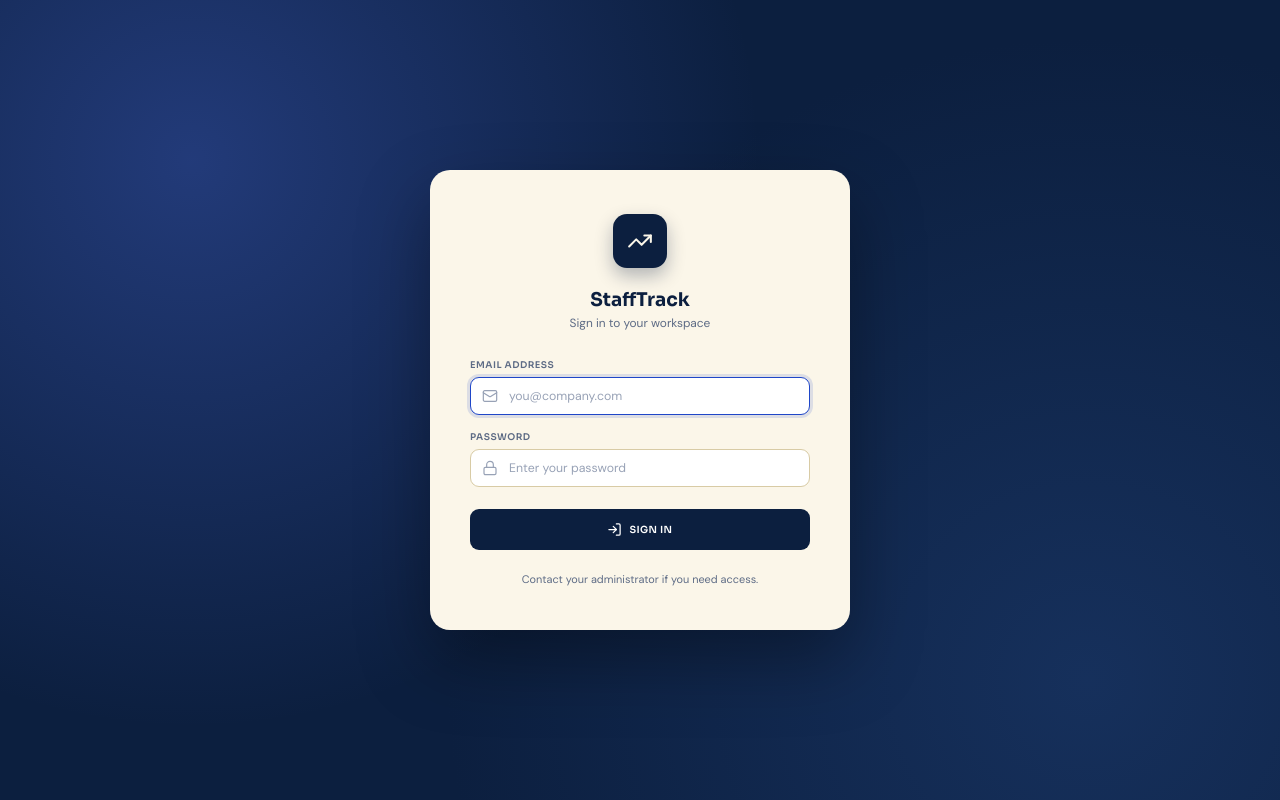
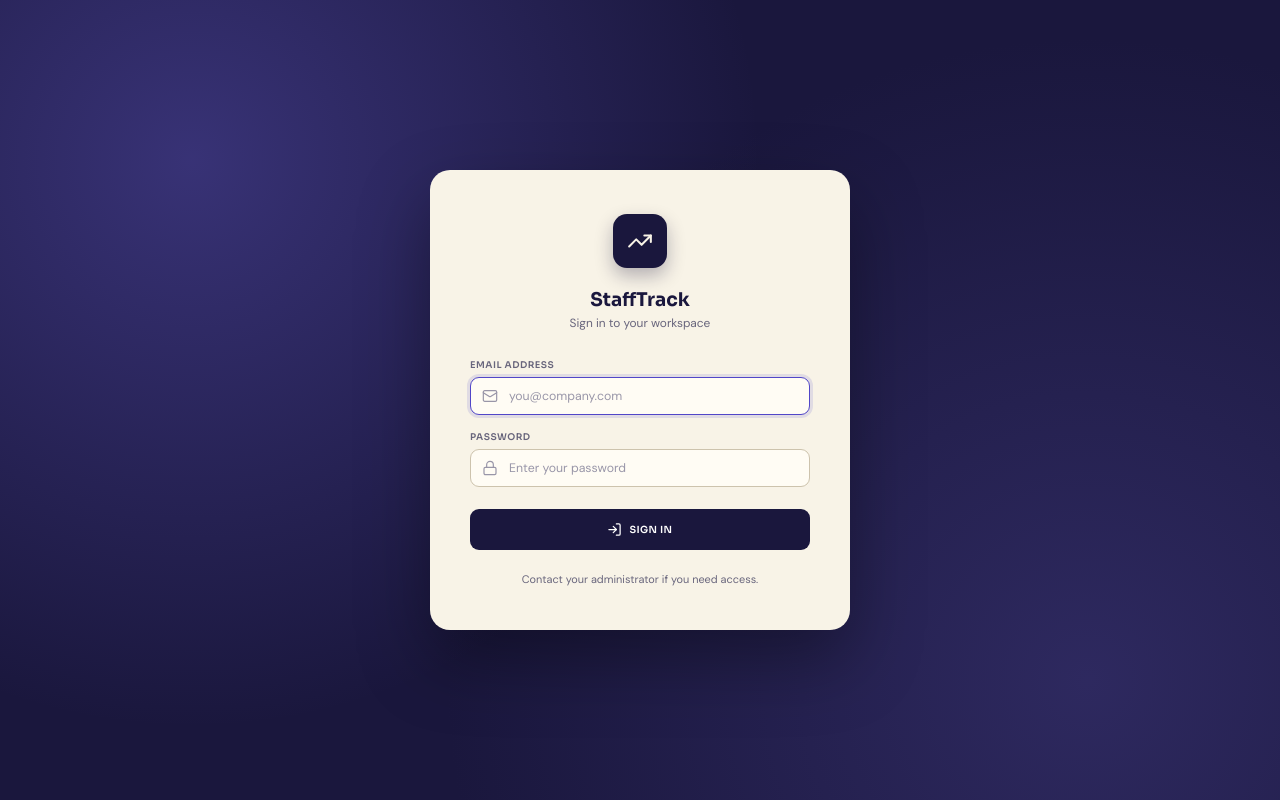
Before and after one commit to magnus-innovativedev/RandD-staff-commitment, a Flask app: page /login in a window 1280 px wide. Run offline with Flask 3, Linux system fonts and the light colour scheme; some libraries are stand-ins or nearby versions.

Commit message:
changed colour theme

```diff
--- a/Statics/css/style.css
+++ b/Statics/css/style.css
@@ -9,20 +9,20 @@
   --sidebar-w: 264px;
   --sidebar-collapsed-w: 76px;
 
-  --bg: #fbf6e9;
-  --surface: #fffdf8;
-  --surface-2: #f6efdc;
-  --border: #eadfc6;
-  --border-str: #d8cba5;
-  --shadow: rgba(12, 31, 63, .07);
-  --shadow-lg: rgba(12, 31, 63, .16);
-
-  --navy: #0c1f3f;
-  --navy-2: #17325f;
-  --navy-soft: #e6e9f2;
-  --accent: #1f46c8;
-  --accent-h: #1a3aa6;
-  --accent-soft: #e2eaff;
+  --bg: #f8f3e7;
+  --surface: #fffcf4;
+  --surface-2: #f1ebdc;
+  --border: #e4dccb;
+  --border-str: #cdc3ad;
+  --shadow: rgba(26, 23, 61, .07);
+  --shadow-lg: rgba(26, 23, 61, .16);
+
+  --navy: #1a173d;
+  --navy-2: #302b63;
+  --navy-soft: #eae8f7;
+  --accent: #5146c8;
+  --accent-h: #4036a8;
+  --accent-soft: #e9e7fb;
 
   --teal: #0e8a74;
   --teal-soft: #d8f0e9;
@@ -31,9 +31,9 @@
   --red: #c8372d;
   --red-soft: #fde2de;
 
-  --text: #0c1f3f;
-  --text-muted: #5d6b85;
-  --text-light: #98a2b6;
+  --text: #1a173d;
+  --text-muted: #68657c;
+  --text-light: #9996a8;
 
   --radius: 10px;
   --radius-lg: 14px;
@@ -1146,7 +1146,7 @@ th.col-center {
   font-family: inherit;
   font-size: .88rem;
   color: var(--text);
-  background: #fff;
+  background: var(--surface);
   transition: border-color var(--transition), box-shadow var(--transition);
   outline: none;
   width: 100%;
@@ -1809,8 +1809,8 @@ textarea.form-control {
   justify-content: center;
   padding: 20px;
   background:
-    radial-gradient(circle at 15% 20%, rgba(76, 110, 230, .35), transparent 45%),
-    radial-gradient(circle at 85% 85%, rgba(23, 50, 95, .9), transparent 50%),
+    radial-gradient(circle at 15% 20%, rgba(112, 101, 224, .35), transparent 45%),
+    radial-gradient(circle at 85% 85%, rgba(48, 43, 99, .9), transparent 50%),
     var(--navy);
 }
 
@@ -1833,7 +1833,7 @@ textarea.form-control {
   align-items: center;
   justify-content: center;
   margin: 0 auto 20px;
-  box-shadow: 0 8px 18px rgba(12, 31, 63, .3);
+  box-shadow: 0 8px 18px rgba(26, 23, 61, .3);
 }
 
 .login-box h1 {
--- a/template/add_user.html
+++ b/template/add_user.html
@@ -129,7 +129,7 @@
 <div class="card mb-6">
   <div class="card-body">
     <div class="empty-state">
-      <i data-lucide="users" class="icon-2xl" style="stroke: #cbd5e1; stroke-width: 1.25; margin-bottom: 12px;"></i>
+      <i data-lucide="users" class="icon-2xl" style="stroke: var(--text-light); stroke-width: 1.25; margin-bottom: 12px;"></i>
       <h3>No members under your supervision yet</h3>
       <p>Use the Add button at the top of the page to add your first team member.</p>
     </div>
--- a/template/base.html
+++ b/template/base.html
@@ -30,7 +30,7 @@
 
     <div class="sidebar-brand">
       <div class="brand-icon">
-        <i data-lucide="trending-up" class="icon-md" style="stroke:#fbf6e9;"></i>
+        <i data-lucide="trending-up" class="icon-md" style="stroke:var(--bg);"></i>
       </div>
       <span class="brand-text">Staff<span>Track</span></span>
     </div>
--- a/template/login.html
+++ b/template/login.html
@@ -20,7 +20,7 @@
     <div class="login-box">
 
       <div class="login-logo">
-        <i data-lucide="trending-up" style="width:26px;height:26px;stroke:#fbf6e9;stroke-width:1.9;"></i>
+        <i data-lucide="trending-up" style="width:26px;height:26px;stroke:var(--bg);stroke-width:1.9;"></i>
       </div>
       <h1>StaffTrack</h1>
       <p class="login-sub">Sign in to your workspace</p>
```
Also changed, not shown: other parts of Statics/css/style.css (+17 -17 lines).
